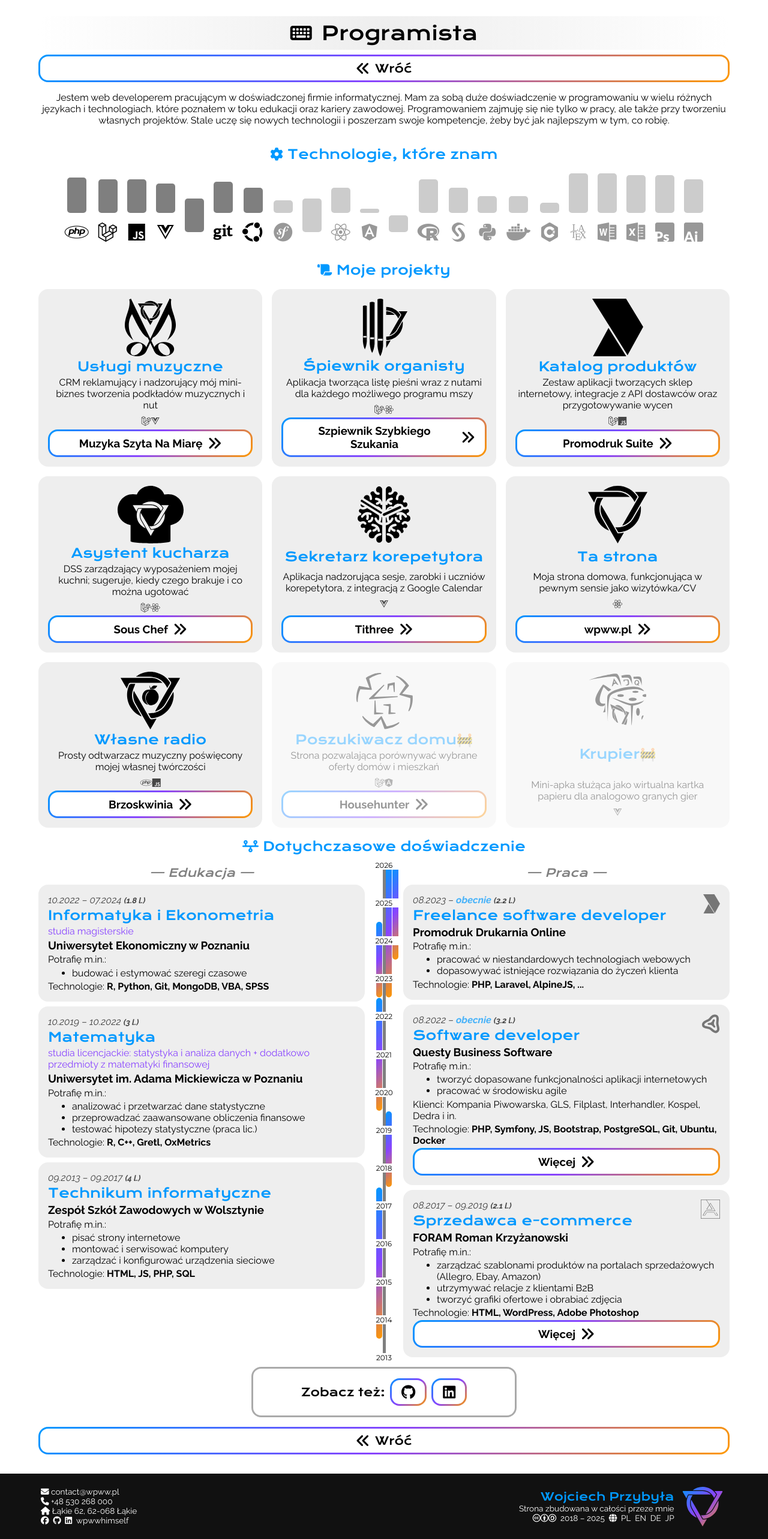
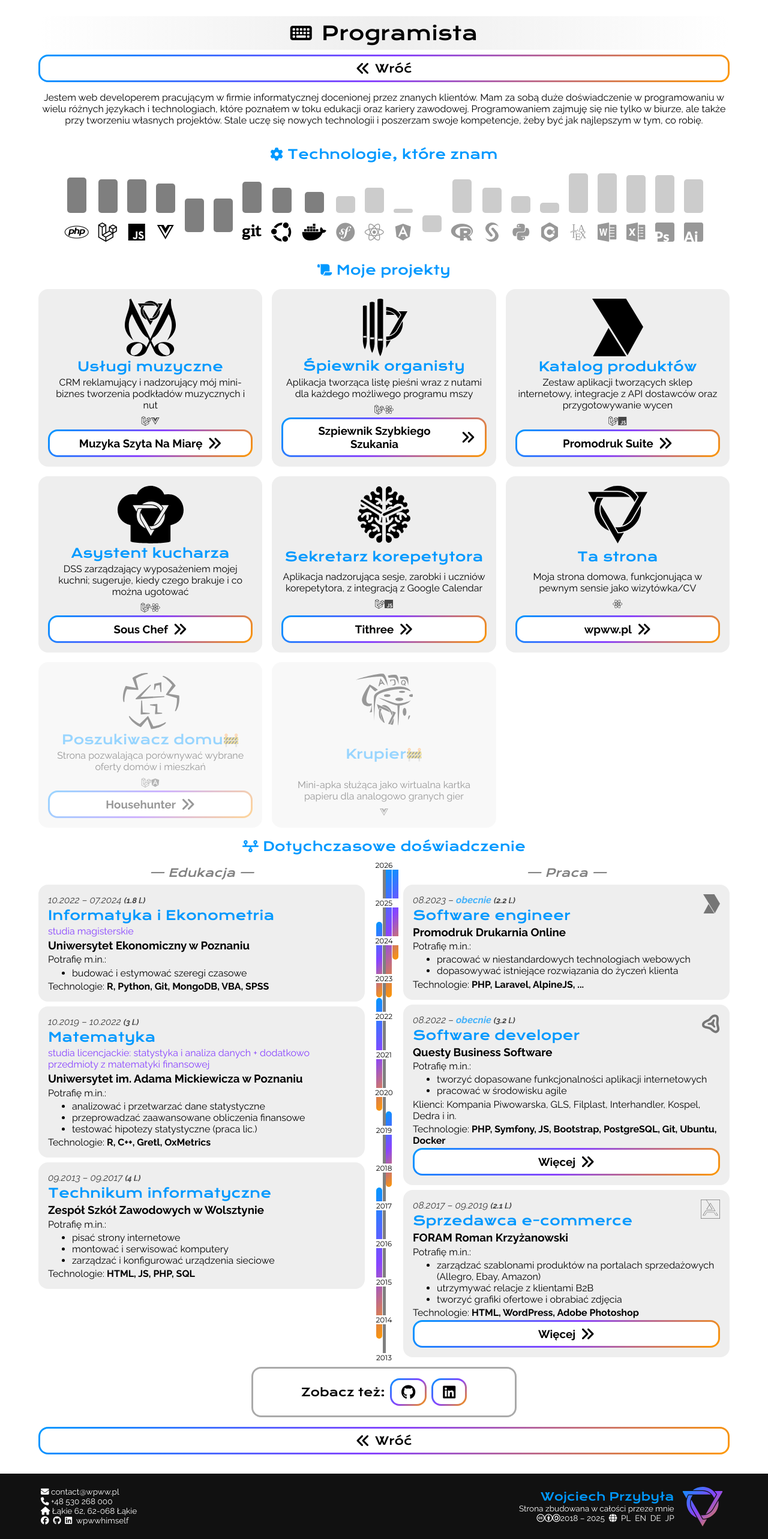
Before and after one commit to wpwwhimself/wpww-homepage, a React (Create React App) app: page /programmer in a window 1280 px wide. Shown: the part 229-2795 px from the top of the page at 60% size. Built offline with nearby package versions, Linux system fonts and the light colour scheme; some icons are missing; a web font is replaced by a local one.

Commit message:
👔 updated skills and nomenclature

```diff
--- a/src/components/BigBuildingBlocks/index.jsx
+++ b/src/components/BigBuildingBlocks/index.jsx
@@ -63,12 +63,13 @@ export function Footer(){
         <div id="end-bar" className="flex-down">
           <h2>Wojciech Przybyła</h2>
           <p className="print-hide">{__("footer_by_me")}</p>
-          <div className="flex-right">
+          <div className="flex-right print-hide">
             <a href="https://creativecommons.org/licenses/by-sa/3.0/pl/">
               <i className="fa-brands fa-creative-commons"></i>
               <i className="fa-brands fa-creative-commons-by"></i>
               <i className="fa-brands fa-creative-commons-sa"></i>
-            </a> 2018 – {today.getFullYear()}
+              2018 – {today.getFullYear()}
+            </a>
             <span className="print-hide">
               <FAIcon icon="globe" />
             </span>
--- a/src/i18n/i18n.json
+++ b/src/i18n/i18n.json
@@ -112,8 +112,8 @@
     ],
     "prg": {
         "intro": [
-            "Jestem web developerem pracującym w doświadczonej firmie informatycznej. Mam za sobą duże doświadczenie w programowaniu w wielu różnych językach i technologiach, które poznałem w toku edukacji oraz kariery zawodowej. Programowaniem zajmuję się nie tylko w pracy, ale także przy tworzeniu własnych projektów. Stale uczę się nowych technologii i poszerzam swoje kompetencje, żeby być jak najlepszym w tym, co robię.",
-            "I am a web developer working in a large IT company. I have a robust programming experience in various languages and technologies learnt during my educational and professional career. I code not only at work but also while perfecting my own projects. I constantly learn new technologies and expand my skills to excel at what I do."
+            "Jestem web developerem pracującym w firmie informatycznej docenionej przez znanych klientów. Mam za sobą duże doświadczenie w programowaniu w wielu różnych językach i technologiach, które poznałem w toku edukacji oraz kariery zawodowej. Programowaniem zajmuję się nie tylko w biurze, ale także przy tworzeniu własnych projektów. Stale uczę się nowych technologii i poszerzam swoje kompetencje, żeby być jak najlepszym w tym, co robię.",
+            "I am a web developer working in a respected IT company. I have a robust programming experience in various languages and technologies learnt during my educational and professional career. I code not only at work but also while perfecting my own projects. I constantly learn new technologies and expand my skills to excel at what I do."
         ],
         "headings": {
             "exp": [
@@ -295,9 +295,9 @@
             },
             "promodruk": {
                 "name": [
-                    "Freelance software developer",
-                    "Freelance software developer",
-                    "Freelance software developer"
+                    "Software engineer",
+                    "Software engineer",
+                    "Software engineer"
                 ],
                 "place": [
                     "Promodruk Drukarnia Online",
--- a/src/pages/Programista/index.jsx
+++ b/src/pages/Programista/index.jsx
@@ -68,19 +68,19 @@ export function Programista() {
             js: 0.8,
             vuejs: 0.7,
             ".mysql": 0.8,
+            ".postgresql": 0.8,
             git: 0.75,
             ubuntu: 0.6,
+            docker: 0.5,
         },
         secondary: {
-            symfony: 0.3,
-            ".postgresql": 0.8,
+            symfony: 0.4,
             react: 0.6,
             angular: 0.1,
             ".mongodb": 0.4,
             r_project: 0.8,
             "!sas": 0.6,
             python: 0.4,
-            docker: 0.4,
             "!c_sharp": 0.25,
             "!latex": 0.95,
             // "!markdown": 0.95,
@@ -126,8 +126,8 @@ export function Programista() {
         }, {
             code: "prg.proj.krk",
             label: "!Tithree",
-            link: "https://github.com/wpwwhimself/tithree",
-            tech: ["vuejs"],
+            link: "https://github.com/wpwwhimself/tefor",
+            tech: ["laravel", "js"],
             icon: "!t3",
         }, {
             code: "prg.proj.homepage",
@@ -135,12 +135,6 @@ export function Programista() {
             link: "https://github.com/wpwwhimself/wpww-homepage",
             tech: ["react"],
             icon: "!logo_blue",
-        }, {
-            code: "prg.proj.brz",
-            label: "!Brzoskwinia",
-            link: "https://github.com/wpwwhimself/brzoskwinia",
-            tech: ["php", "js"],
-            icon: "!brzoskwinia",
         }, {
             code: "prg.proj.hh",
             label: "!Househunter",
```
Also changed, not shown: 1 other file (tests, documents, lock files or other folders).
